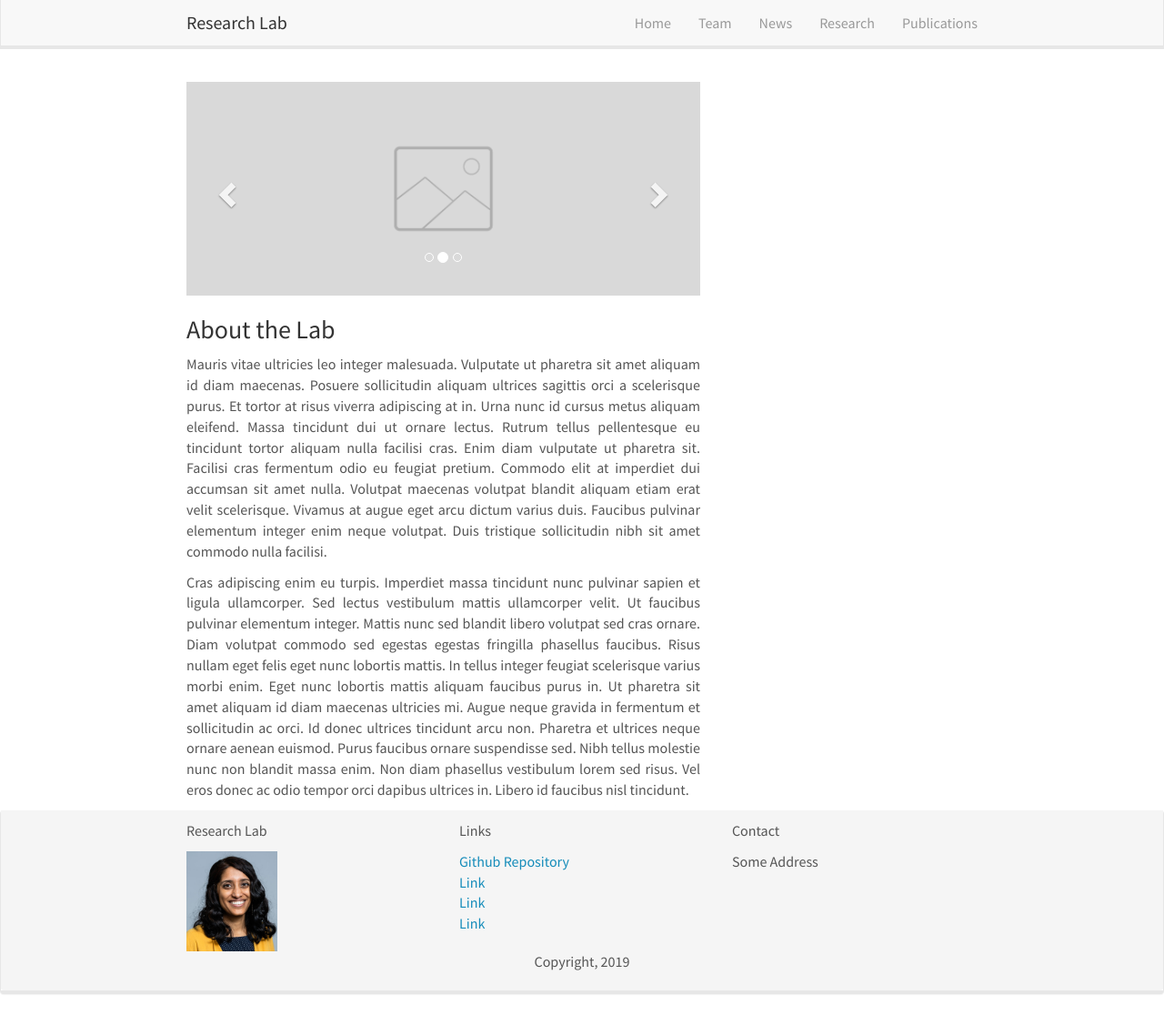
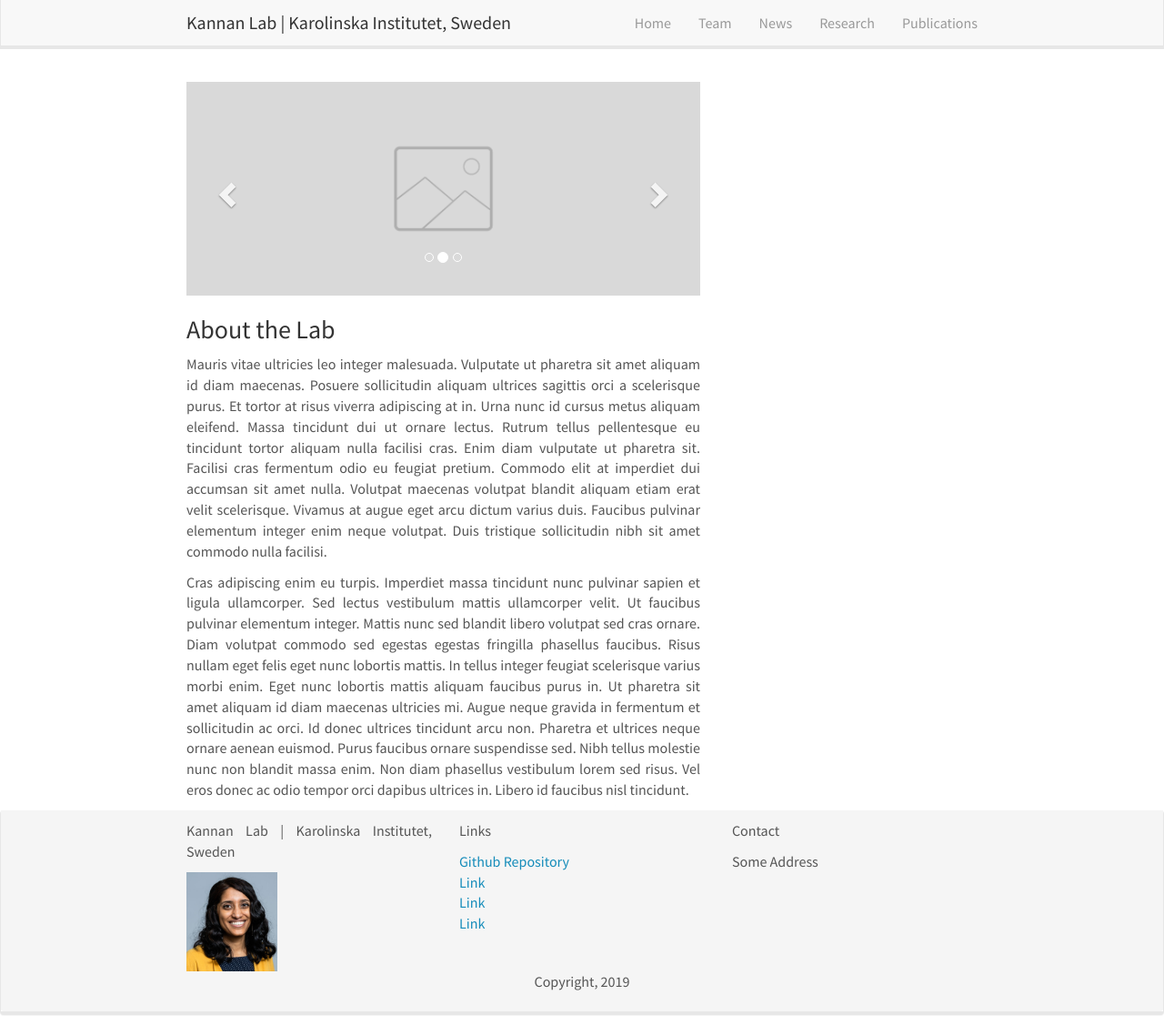
Before and after one commit to p-kannan/p-kannan.github.io, a Jekyll site: the page built from _pages/home.md, in a window 1280 px wide and 1138 px high. Shown: the whole window at 91% size. Built offline with Jekyll 4.4.1, drawn with Linux system fonts in a browser that asks for light colours; nearby versions of some CDN libraries; comment, search, counter and statistics services are not loaded; some of the changed lines change nothing that is shown.

Commit message:
customize to PK lab

```diff
--- a/_config.yml
+++ b/_config.yml
@@ -6,12 +6,10 @@
 # 'jekyll serve'. If you change this file, please restart the server process.
 
 # Site settings
-title: Research Lab
-email: your-email@domain.com
+title: Kannan Lab | Karolinska Institutet, Sweden
+email: pavitra.kannan@ki.se
 description: > # this means to ignore newlines until "baseurl:"
-  Write an awesome description for your new site here. You can edit this
-  line in _config.yml. It will appear in your document head meta (for
-  Google search results) and in your feed.xml site description.
+  Dr. Pavitra Kannan | Welcome to the Kannan Lab at the Karolinska Institute.
 baseurl: ""
 url: ""
 
```
